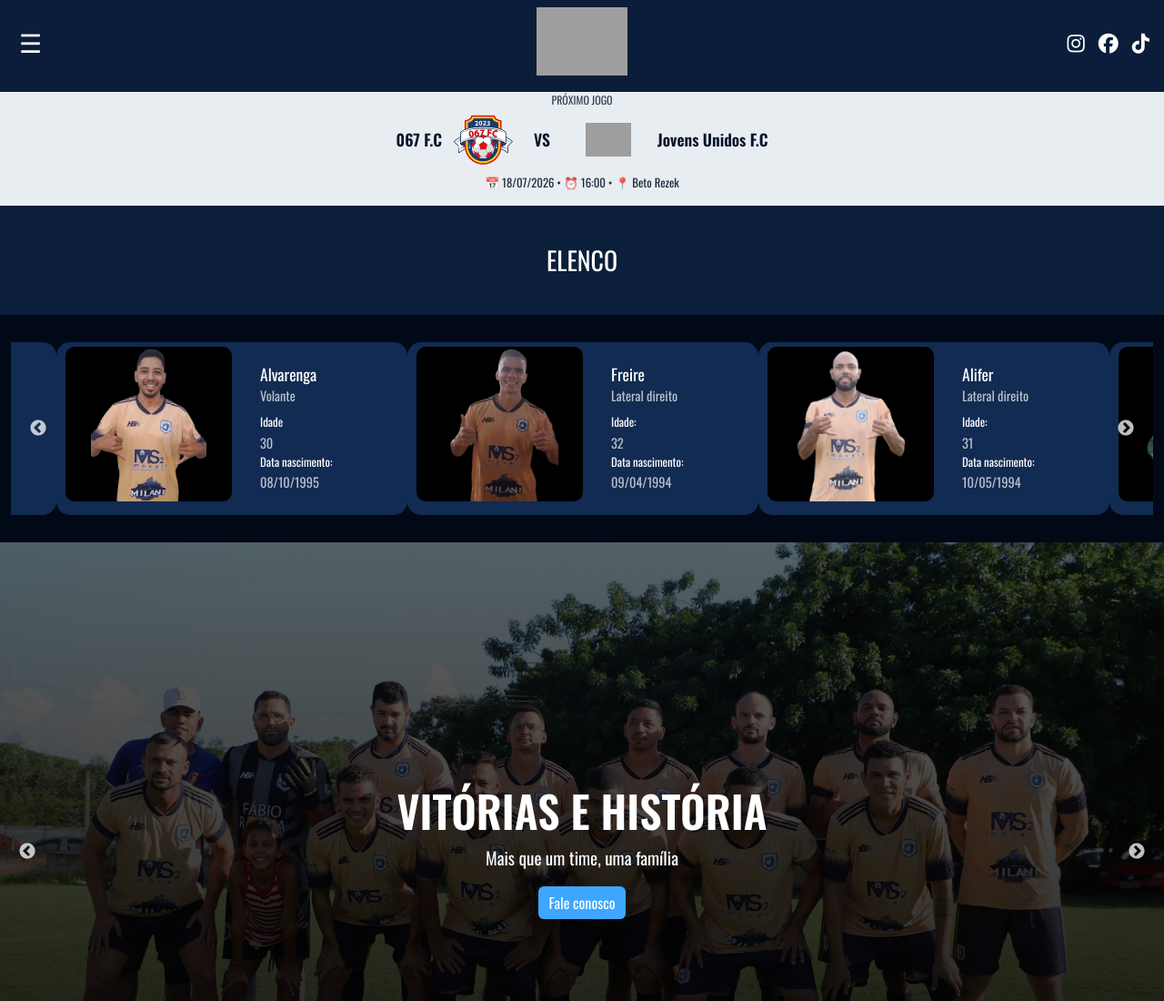
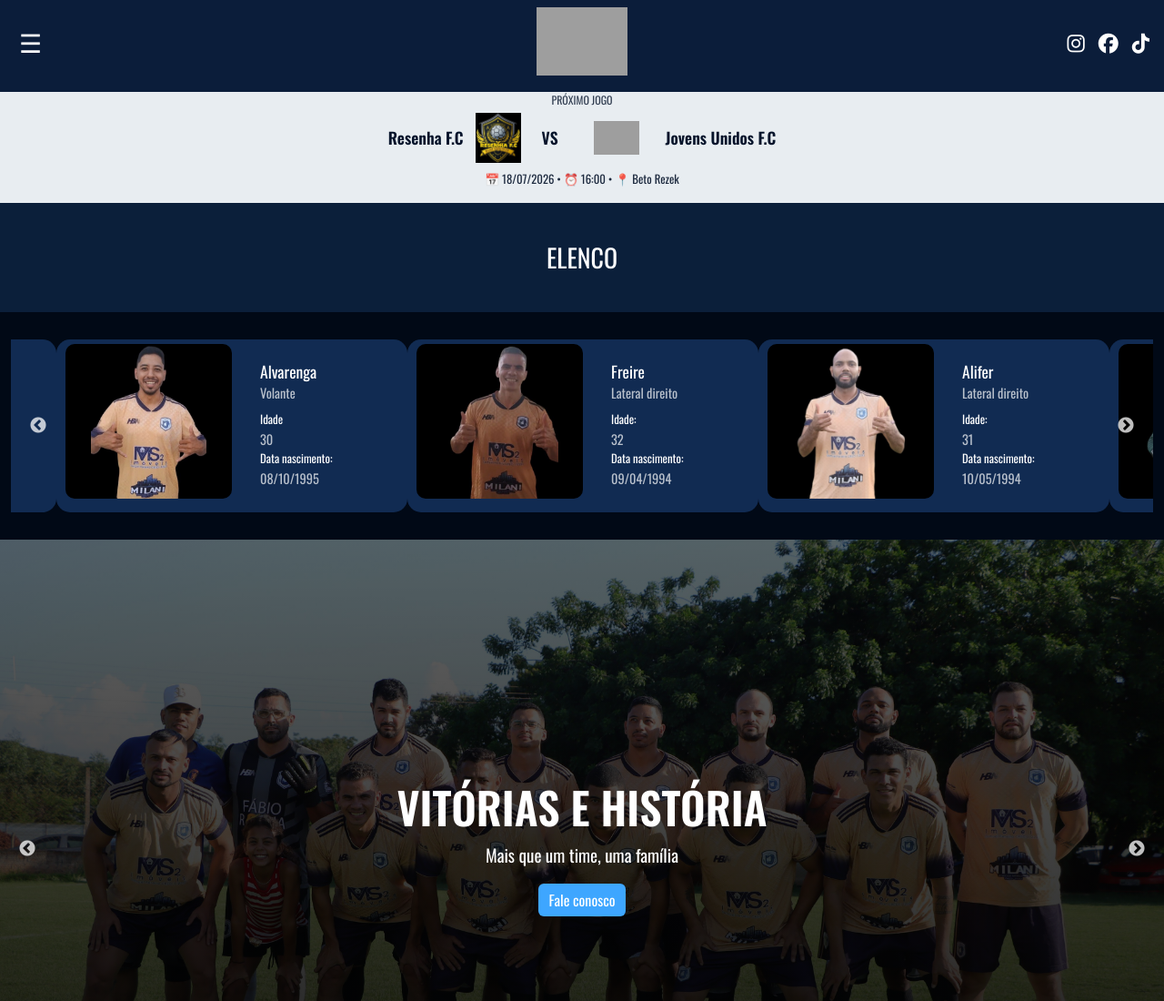
Before and after one commit to glaucocesar8/sitejovensunidos, a website: page index.html in a window 1280 px wide. Shown: the top 1100 px of the page at 91% size. Drawn offline with nearby package versions, Linux system fonts and the light colour scheme; no server answers; grey boxes are pictures that could not be loaded.

Commit message:
jogo contra resenha

```diff
--- a/assets/css/style.css
+++ b/assets/css/style.css
@@ -201,7 +201,7 @@ body {
 }
 
 .mini-logo-time-fora {
-  width: 65px;
+  width: 50px;
 }
 
 .game-info strong {
--- a/index.html
+++ b/index.html
@@ -73,8 +73,8 @@
     <div class="text-center col-md-8 col-lg-6">
       <span class="next-label">PRÓXIMO JOGO</span>
       <div class="match justify-content-center">
-        <span id="timeFora">067 F.C</span>
-        <img id="logoFora" src="./assets/img/logoadversarios/067fc.png" class="mini-logo-time-fora mx-2">
+        <span id="timeFora">Resenha F.C</span>
+        <img id="logoFora" src="./assets/img/logoadversarios/resenha.png" class="mini-logo-time-fora mx-2">
         <strong>VS</strong>
         <img id="logoCasa" src="./assets/img/logo.png" class="mini-logo mx-4">
         <span id="timeCasa">Jovens Unidos F.C</span>
```
Also changed, not shown: assets/img/logoadversarios/resenha.png (added).
